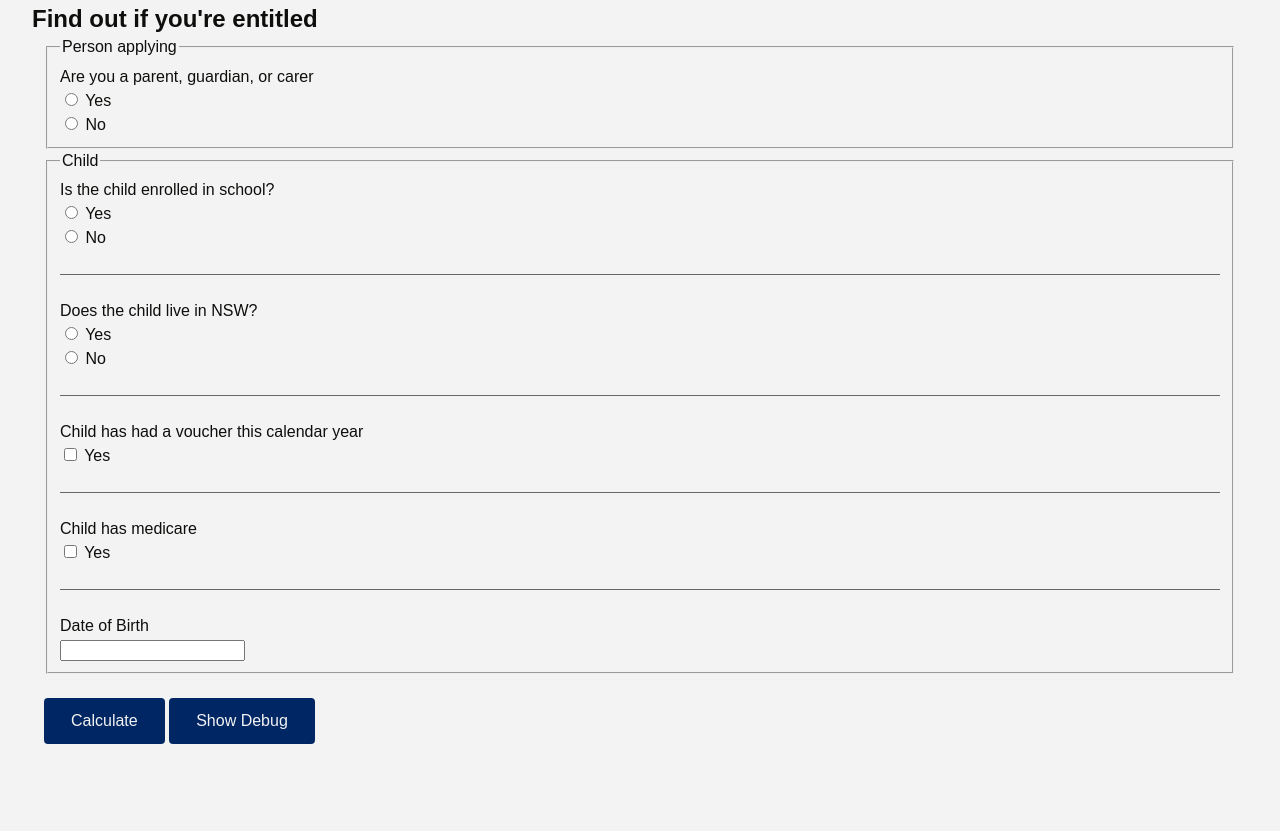
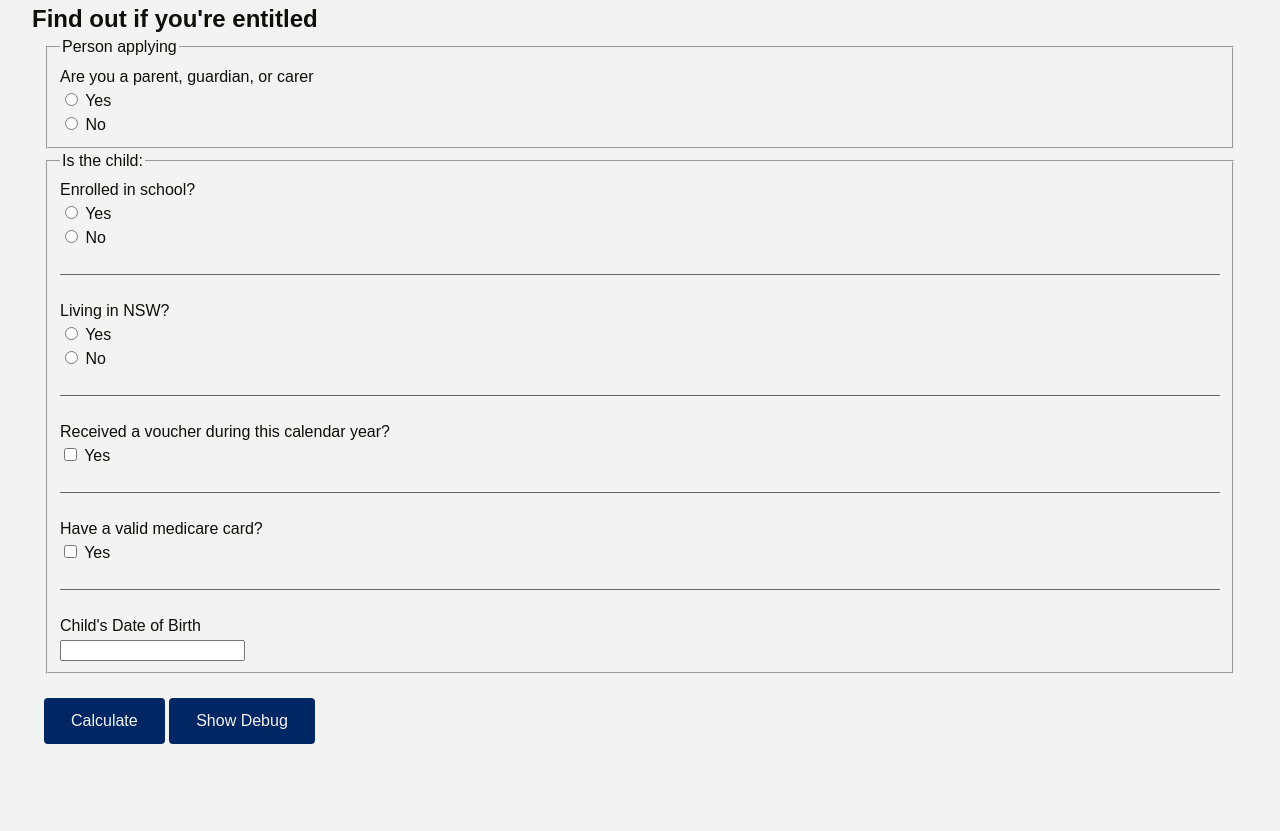
Before and after one commit to digitalnsw/cereal, a plain HTML site: page docs/index.html in a window 1280 px wide. Shown: the part 370-1201 px from the top of the page. Drawn offline with nearby package versions, Linux system fonts and the light colour scheme.

Commit message:
Update index.html

```diff
--- a/docs/index.html
+++ b/docs/index.html
@@ -87,10 +87,10 @@
               </fieldset>
               <fieldset>
                 <!-- Form Name -->
-                <legend>Child</legend>
+                <legend>Is the child:</legend>
                 <!-- Radio buttons -->
                 <div class="au-form-group">
-                  <label class=" au-control-label" for="childEducation">Is the child enrolled in school?</label>
+                  <label class=" au-control-label" for="childEducation">Enrolled in school?</label>
                   <div class="">
                     <div class="au-checkbox">
                       <label for="childEducation-0" class="au-control-input--block">
@@ -108,7 +108,7 @@
                 </div>
 								<hr>
                 <div class="au-form-group">
-                  <label class="au-control-label" for="childResidence">Does the child live in NSW?</label>
+                  <label class="au-control-label" for="childResidence">Living in NSW?</label>
                   <div class="">
                     <div class="au-checkbox">
                       <label for="childResidence-0" class="au-control-input--block">
@@ -128,7 +128,7 @@
 								<hr>
                 <!-- Multiple Checkboxes (inline) -->
                 <div class="au-form-group">
-                  <label class="au-control-label" for="first_voucher">Child has had a voucher this calendar year</label>
+                  <label class="au-control-label" for="first_voucher">Received a voucher during this calendar year?</label>
                   <div class="">
                     <label class="au-checkbox-inline" for="fist_voucher-0">
                       <input type="checkbox" name="first_voucher" id="first_voucher-0" value="yes">
@@ -139,7 +139,7 @@
 								<hr>
                 <!-- Multiple Checkboxes -->
                 <div class="au-form-group">
-                  <label class="au-control-label" for="child_has_medicare">Child has medicare</label>
+                  <label class="au-control-label" for="child_has_medicare">Have a valid medicare card?</label>
                   <div class="">
                     <div class="au-checkbox">
                       <label for="child_has_medicare-0">
@@ -152,7 +152,7 @@
 								<hr>
                 <!-- Text input-->
                 <div class="au-au-form-group">
-                  <label class="au-control-label" for="child_dob">Date of Birth</label>
+                  <label class="au-control-label" for="child_dob">Child's Date of Birth</label>
                   <div class="">
                     <!-- <input id="child_dob" name="child_dob" type="text" placeholder="dd/mm/yyyy" class="form-control input-md" required=""> -->
                     <input type="text" id="datepicker">
```
